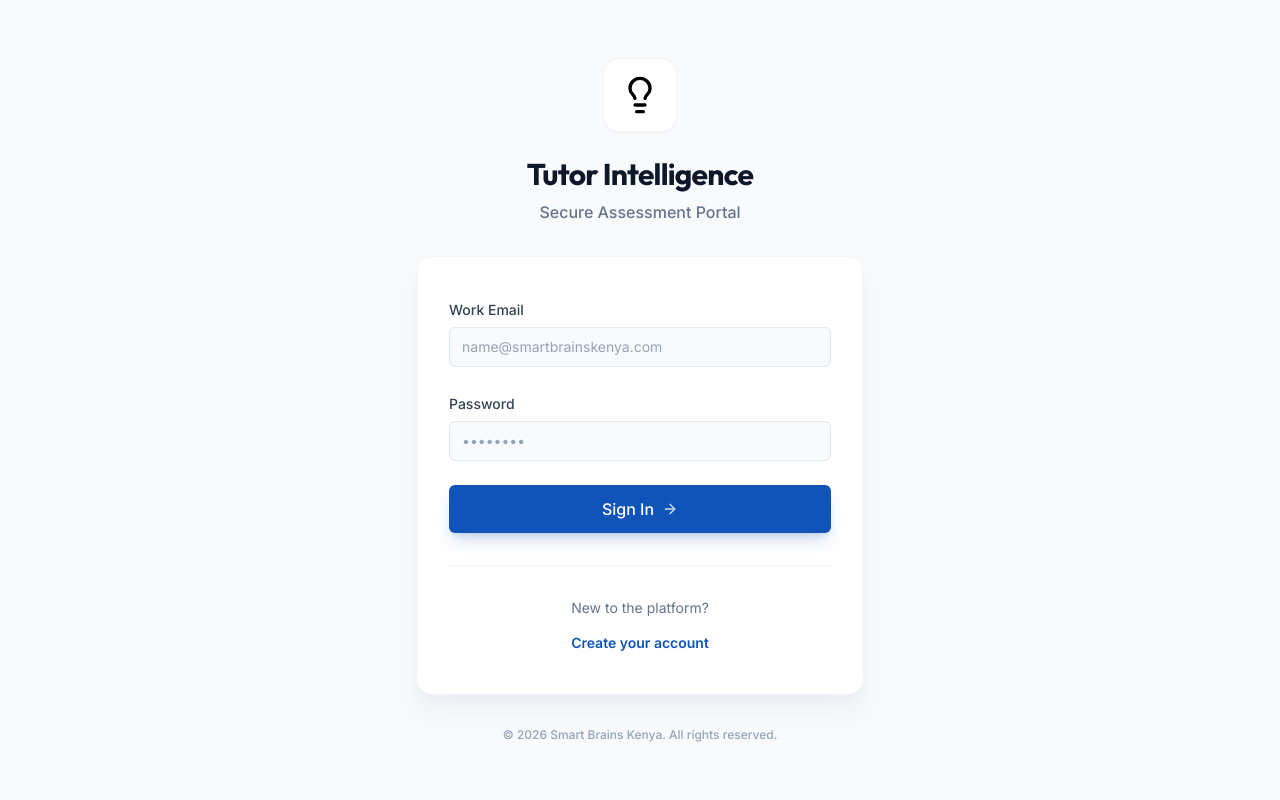
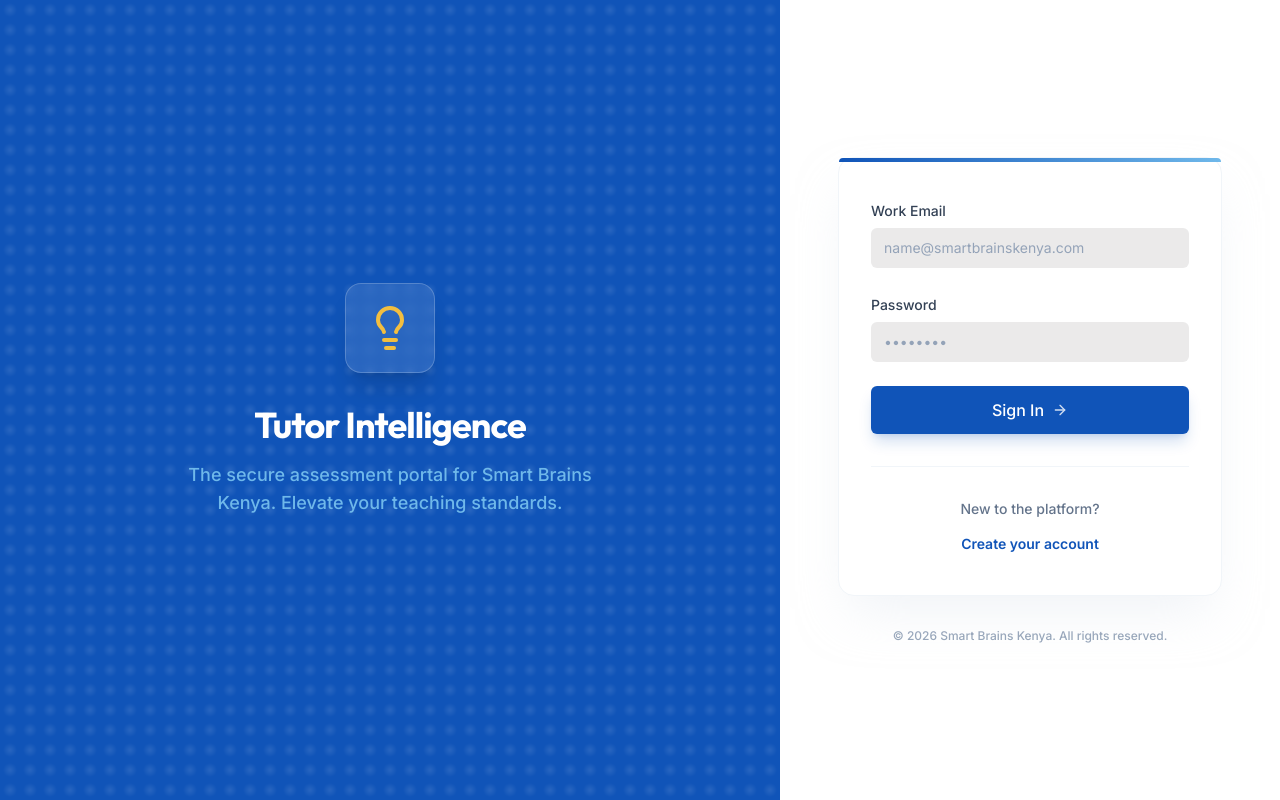
Before and after one commit to smart-brainskenya/tutorAssesmentApp, a React (Vite) app: page /login in a window 1280 px wide. Built offline with nearby package versions, Linux system fonts and the light colour scheme; no server answers; the HTML template or start-up script is replaced by a standard one.

Commit message:
feat(auth): redesign login page with branded split-screen layout

```diff
--- a/src/pages/auth/Login.tsx
+++ b/src/pages/auth/Login.tsx
@@ -66,21 +66,39 @@
   };
 
   return (
-    <div className="min-h-screen bg-sbk-slate-50 flex flex-col justify-center py-12 sm:px-6 lg:px-8">
-      <div className="sm:mx-auto sm:w-full sm:max-w-md text-center">
-        <div className="inline-flex items-center justify-center p-4 bg-white rounded-2xl shadow-sm border border-sbk-slate-100 mb-6">
-          <Lightbulb className="w-10 h-10 text-sbk-accent" />
+    <div className="min-h-screen flex">
+      {/* Left Side - Brand Display */}
+      <div className="hidden lg:flex lg:flex-1 lg:flex-col lg:justify-center lg:items-center lg:px-12 bg-sbk-blue-dark relative overflow-hidden">
+        {/* Subtle geometric pattern using CSS gradients */}
+        <div className="absolute inset-0 opacity-10 bg-[radial-gradient(circle_at_center,_var(--tw-gradient-stops))] from-white via-transparent to-transparent bg-[length:20px_20px]" />
+
+        <div className="z-10 text-center max-w-md">
+          <div className="inline-flex items-center justify-center p-5 bg-white/10 rounded-2xl backdrop-blur-sm mb-8 border border-white/20 shadow-xl">
+            <Lightbulb className="w-12 h-12 text-sbk-accent-yellow" />
           </div>
-        <h2 className="text-3xl font-black text-sbk-slate-900 tracking-tight mb-2">
+          <h2 className="text-4xl font-display font-bold tracking-tight mb-4 text-white">
             Tutor Intelligence
           </h2>
-        <p className="text-sbk-slate-500 font-medium">
-          Secure Assessment Portal
+          <p className="text-sbk-blue-light text-lg font-medium">
+            The secure assessment portal for Smart Brains Kenya. Elevate your teaching standards.
           </p>
         </div>
+      </div>
 
-      <div className="mt-8 sm:mx-auto sm:w-full sm:max-w-md">
-        <div className="bg-white py-10 px-8 shadow-xl shadow-sbk-slate-200/50 border border-sbk-slate-100 sm:rounded-2xl">
+      {/* Right Side - Login Form */}
+      <div className="flex-1 flex flex-col justify-center py-12 px-4 sm:px-6 lg:flex-none lg:w-[500px] lg:px-12 bg-sbk-bg-main">
+        <div className="mx-auto w-full max-w-sm">
+          <div className="lg:hidden text-center mb-10">
+            <div className="inline-flex items-center justify-center p-3 bg-sbk-blue-dark/5 rounded-xl mb-4">
+              <Lightbulb className="w-8 h-8 text-sbk-blue-dark" />
+            </div>
+            <h2 className="text-3xl font-display font-bold text-sbk-blue-dark mb-2">Tutor Intelligence</h2>
+            <p className="text-sbk-slate-500 font-medium">Secure Assessment Portal</p>
+          </div>
+
+          <div className="bg-white py-10 px-8 shadow-2xl shadow-sbk-slate-200/50 border border-sbk-slate-100 sm:rounded-2xl relative">
+            <div className="absolute top-0 left-0 w-full h-1 bg-gradient-to-r from-sbk-blue-dark to-sbk-blue-light rounded-t-2xl" />
+
             <form className="space-y-6" onSubmit={handleLogin}>
               <div>
                 <Input
@@ -90,7 +108,7 @@
                   value={email}
                   onChange={(e) => setEmail(e.target.value)}
                   placeholder="name@smartbrainskenya.com"
-                className="bg-sbk-slate-50 border-sbk-slate-200 focus:bg-white transition-colors"
+                  className="bg-sbk-bg-alt border-transparent focus:bg-white focus:border-sbk-blue-light transition-colors"
                 />
               </div>
 
@@ -102,20 +120,20 @@
                   value={password}
                   onChange={(e) => setPassword(e.target.value)}
                   placeholder="••••••••"
-                className="bg-sbk-slate-50 border-sbk-slate-200 focus:bg-white transition-colors"
+                  className="bg-sbk-bg-alt border-transparent focus:bg-white focus:border-sbk-blue-light transition-colors"
                 />
               </div>
 
               {error && (
-              <div className="p-4 bg-sbk-red-50 text-sbk-red-700 text-sm rounded-xl font-bold border border-sbk-red-100 flex items-start gap-3">
-                <div className="w-1.5 h-1.5 rounded-full bg-sbk-red-600 mt-2 flex-shrink-0" />
+                <div className="p-4 bg-sbk-danger/10 text-sbk-danger text-sm rounded-xl font-bold border border-sbk-danger/20 flex items-start gap-3">
+                  <div className="w-1.5 h-1.5 rounded-full bg-sbk-danger mt-2 flex-shrink-0" />
                   {error}
                 </div>
               )}
 
               <Button
                 type="submit"
-              className="w-full h-12 text-base shadow-lg shadow-sbk-primary/20 hover:shadow-sbk-primary/30 transition-all duration-300"
+                className="w-full h-12 text-base shadow-lg shadow-sbk-blue-dark/20 hover:shadow-sbk-blue-dark/40 transition-all duration-300"
                 isLoading={loading}
               >
                 Sign In <ArrowRight className="w-4 h-4 ml-2 opacity-80" />
@@ -124,10 +142,10 @@
 
             <div className="mt-8 pt-8 border-t border-sbk-slate-100">
               <div className="text-center">
-              <p className="text-sm text-sbk-slate-500 mb-3">New to the platform?</p>
+                <p className="text-sm text-sbk-slate-500 mb-3 font-medium">New to the platform?</p>
                 <Link
                   to="/register"
-                className="inline-flex items-center text-sm font-bold text-sbk-primary hover:text-sbk-depth transition-colors"
+                  className="inline-flex items-center text-sm font-bold text-sbk-blue-dark hover:text-sbk-blue-light transition-colors"
                 >
                   Create your account
                 </Link>
@@ -140,5 +158,6 @@
           </p>
         </div>
       </div>
+    </div>
   );
 }
```
Lines whose indentation alone changed are shown as unchanged.
